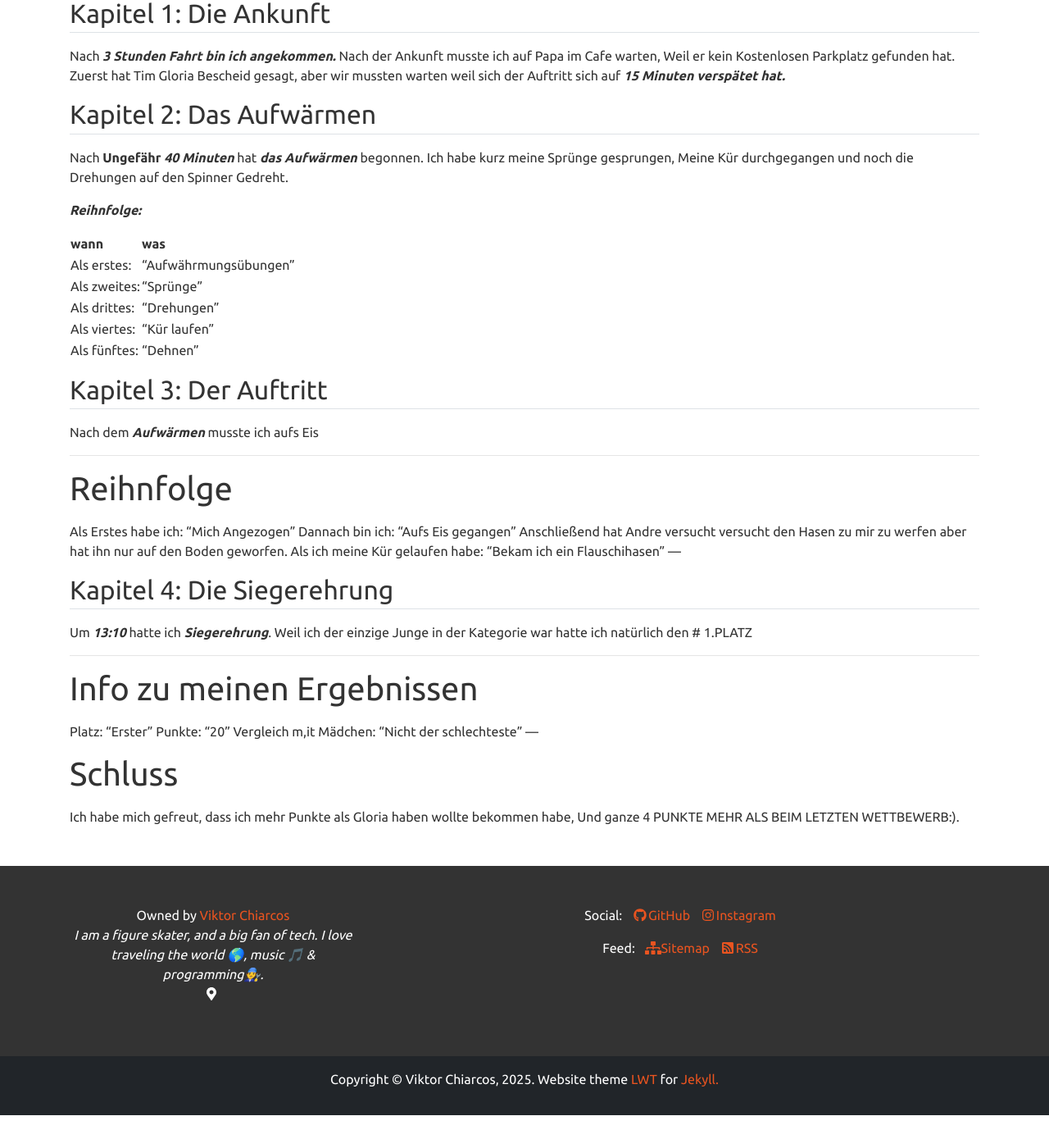
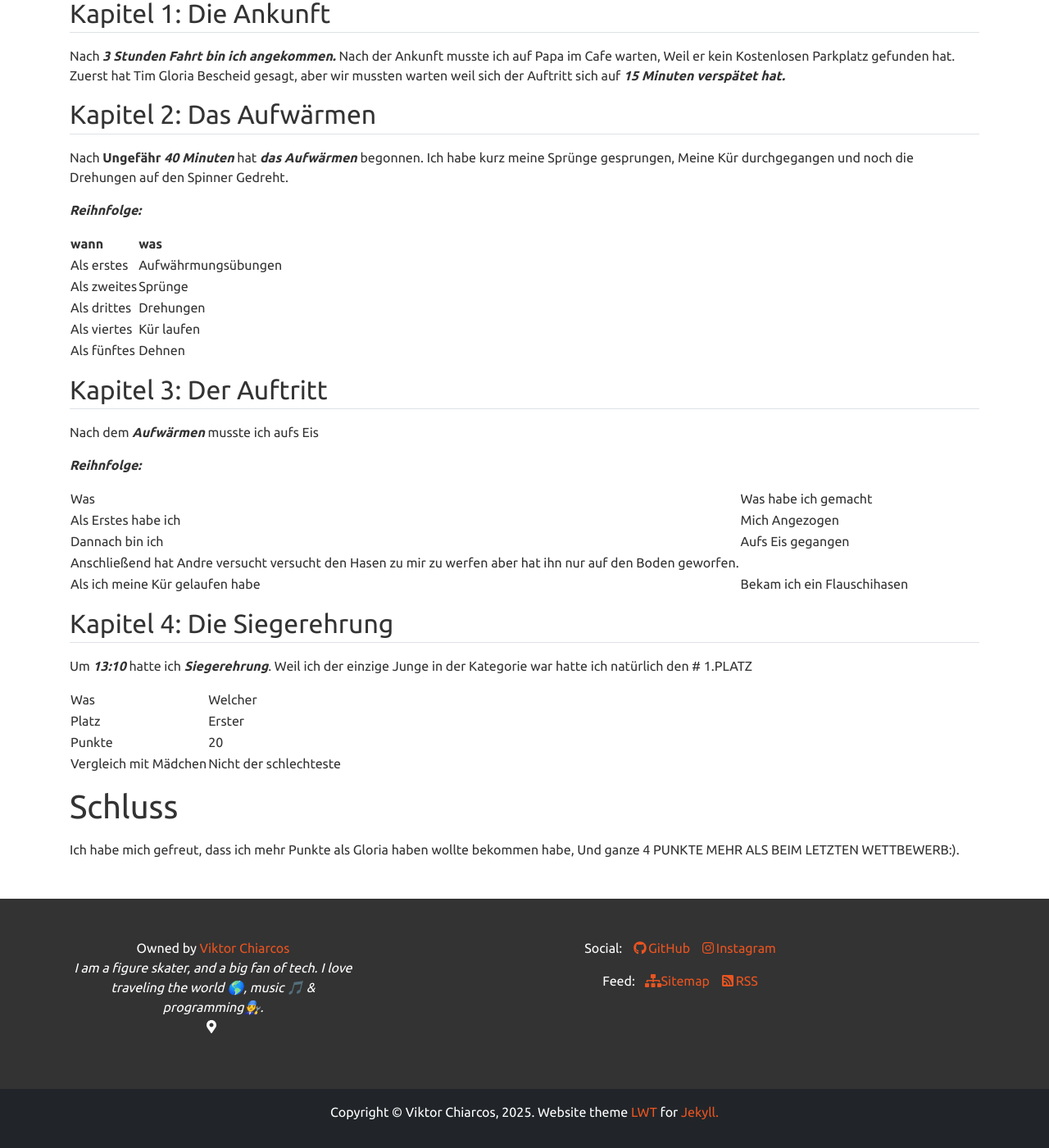
Before and after one commit to viktor-chiarcos/viktor-chiarcos.github.io, a Jekyll site: the page built from _pages/buch.md, in a window 1280 px wide and 1400 px high, scrolled down 1022 px. Shown: the whole window at 82% size. Built offline with Jekyll 4.4.1, drawn with Linux system fonts in a browser that asks for light colours; before the commit the page ends 2382 px from its top, so only the background shows below that.

Commit message:
Update buch.md

```diff
--- a/_pages/buch.md
+++ b/_pages/buch.md
@@ -60,35 +60,36 @@ Ich habe kurz meine Sprünge gesprungen, Meine Kür durchgegangen und noch die D
 
 | wann | was |
 | ---- | --- |
-| Als erstes: | "Aufwährmungsübungen" |
-| Als zweites: | "Sprünge" |
-| Als drittes: | "Drehungen" |
-| Als viertes: | "Kür laufen" |
-| Als fünftes: | "Dehnen" |
+| Als erstes | Aufwährmungsübungen |
+| Als zweites|  Sprünge |
+| Als drittes| Drehungen |
+| Als viertes| Kür laufen |
+| Als fünftes| Dehnen |
 
 ## Kapitel 3: Der Auftritt
 
 Nach dem ***Aufwärmen*** musste ich aufs Eis
 
----
-# Reihnfolge
-Als Erstes habe ich: "Mich Angezogen"
-Dannach bin ich: "Aufs Eis gegangen"
-Anschließend hat Andre versucht versucht den Hasen zu mir zu werfen aber hat ihn nur auf den Boden geworfen.
-Als ich meine Kür gelaufen habe: "Bekam ich ein Flauschihasen"
----
+***Reihnfolge:***
+
+|Was | Was habe ich gemacht|
+|Als Erstes habe ich | Mich Angezogen|
+|Dannach bin ich | Aufs Eis gegangen |
+|Anschließend hat Andre versucht versucht den Hasen zu mir zu werfen aber hat ihn nur auf den Boden geworfen.
+|Als ich meine Kür gelaufen habe|Bekam ich ein Flauschihasen|
+
 
 ## Kapitel 4: Die Siegerehrung
 
 Um ***13:10*** hatte ich ***Siegerehrung***.
 Weil ich der einzige Junge in der Kategorie war hatte ich natürlich den # 1.PLATZ
 
----
-# Info zu meinen Ergebnissen
-Platz: "Erster"
-Punkte: "20"
-Vergleich m,it Mädchen: "Nicht der schlechteste"
----
+
+|Was | Welcher|
+|Platz| Erster|
+|Punkte| 20 |
+|Vergleich mit Mädchen |Nicht der schlechteste|
+
 
 # Schluss
 
```
